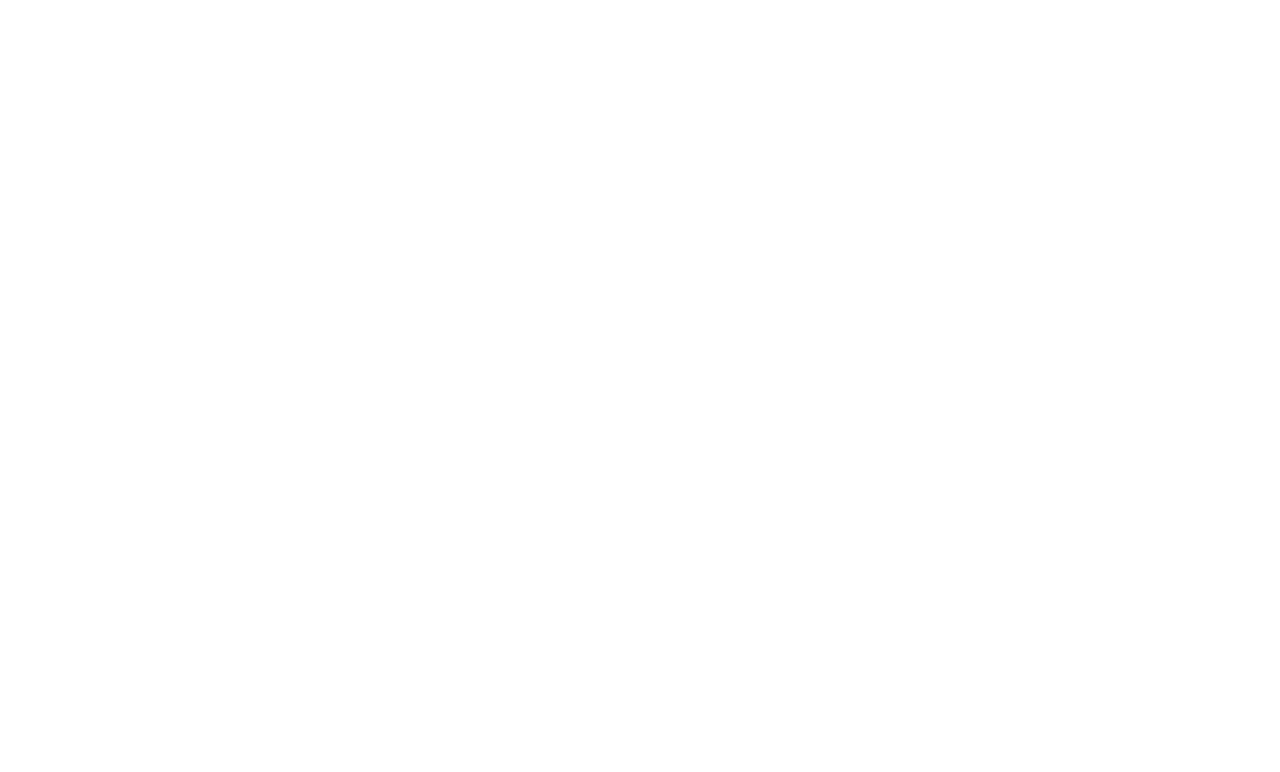
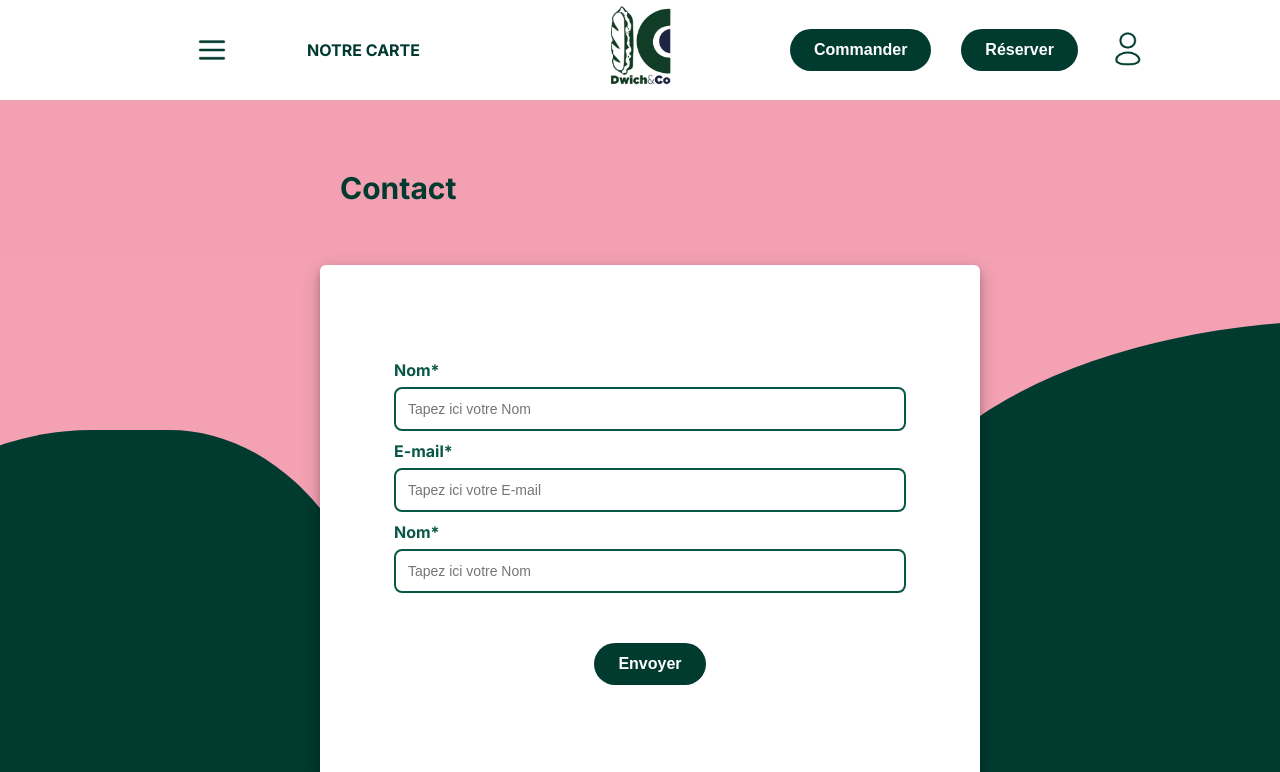
Before and after one commit to Kilecon/dwich_spa, a React (Vite) app: page /contact in a window 1280 px wide. Before the commit this address had no page. Shown: the top 772 px of the page. Built offline with nearby package versions, Linux system fonts and the light colour scheme.

Commit message:
début page contact + fonction scrolltotop qui permet quand on clique sur une redirection de rediriger en haut de la page + ajout dans register/login

```diff
--- a/src/App.tsx
+++ b/src/App.tsx
@@ -1,4 +1,5 @@
 import { BrowserRouter, Routes, Route } from 'react-router-dom';
+import ScrollToTop from './components/ui/ScrollToTop';
 import Header from './components/layout/Header/Header';
 import Footer from './components/layout/Footer/Footer';
 import Home from './pages/Home/burgerHome';
@@ -7,10 +8,12 @@ import Reservation from './pages/Home/reservationHome';
 import Header2 from './components/layout/Header2/Header2';
 import Register from './pages/Register/Registerpage';
 import Login from './pages/Login/Loginpage';
+import Contact from './pages/Contact/contactPage'
 
 function App() {
   return (
     <BrowserRouter>
+    <ScrollToTop />
       <div className="app-container">
           <Routes>
             {/* Home route */}
@@ -20,6 +23,15 @@ function App() {
                 <Home />
                 <Selection />
                 <Reservation />
+                <Footer />
+              </>
+            } />
+
+            {/* Contact route */}
+            <Route path="/contact" element={
+              <>
+                <Header />
+                <Contact />
                 <Footer />
               </>
             } />
--- a/src/components/layout/Footer/Footer.module.scss
+++ b/src/components/layout/Footer/Footer.module.scss
@@ -58,6 +58,15 @@
   }
 }
 
+.footerLink {
+  text-decoration: none;
+  color: #333;
+
+  &:hover {
+    text-decoration: underline;
+  }
+}
+
 @media (max-width: 768px) {
   .footerContent {
     text-align: center;
--- a/src/components/layout/Footer/Footer.tsx
+++ b/src/components/layout/Footer/Footer.tsx
@@ -1,5 +1,6 @@
 import styles from './Footer.module.scss';
 import { Button } from '@/components/ui/Button';
+import { Link } from 'react-router-dom';
 
 const Footer = () => {
   return (
@@ -26,7 +27,9 @@ const Footer = () => {
           <p>Tel. 05.56.85.73.76</p>
           <ul>
             <li>Mentions légales</li>
-            <li>Contact</li>
+            <Link to="/contact" className={styles.footerLink}>
+              <li>Contact</li>
+            </Link>
           </ul>
         </div>
 
--- /dev/null
+++ b/src/components/ui/ScrollToTop.tsx
@@ -0,0 +1,13 @@
+import { useEffect } from "react";
+import { useLocation } from "react-router-dom";
+
+export default function ScrollToTop() {
+  const { pathname } = useLocation();
+
+  useEffect(() => {
+    // Scroll tout en haut au changement de chemin (URL)
+    window.scrollTo(0, 0);
+  }, [pathname]);
+
+  return null;
+}
--- /dev/null
+++ b/src/pages/Contact/contactPage.module.scss
@@ -0,0 +1,182 @@
+.main_content {
+  height: calc(150vh - 100px);
+  background: rgba(239, 129, 153, .75);
+  overflow: hidden;
+  position: relative;
+  width: 100%;
+}
+
+html, body {
+  overflow-x: hidden;
+  margin: 0;
+  padding: 0;
+  width: 100%;
+}
+
+.contactText {
+  font-size: 30px;
+  position:relative;
+  margin-top: 50px;
+  padding: 20px;
+  left: 25%;
+  color:#013a2f;
+  font-weight: bold;
+}
+
+.middleContainer {
+  position: absolute;
+  background: rgb(255, 255, 255);
+  width: 50%;
+  height: 45%;
+  top: 15%;
+  left: 25%;
+  box-shadow: 0 4px 8px 0 rgba(0, 0, 0, 0.2), 0 6px 20px 0 rgba(0, 0, 0, 0.19);
+  padding: 10px;
+  z-index: 2;
+  border-radius: 6px;
+  display: flex;
+  align-items: center;
+  justify-content: center;
+}
+
+.formContainer {
+  width: 80%;
+  display: flex;
+  flex-direction: column;
+  gap: 10px;
+}
+
+.inputGroup {
+  display: flex;
+  flex-direction: column;
+  gap: 5px;
+}
+
+.inputGroup label {
+  font-weight: bold;
+  color: #085747;
+  margin-bottom: 2px;
+}
+
+.inputGroup input {
+  padding: 12px;
+  border: 2px solid #085747;
+  border-radius: 8px;
+  font-size: 14px;
+  outline: none;
+  transition: border-color 0.3s ease;
+}
+
+.inputGroup input:focus {
+  border-color: #013a2f;
+}
+
+.passwordContainer {
+  position: relative;
+  display: flex;
+  align-items: center;
+}
+
+.passwordContainer input {
+  width: 100%;
+  padding-right: 40px;
+}
+
+.passwordToggle {
+  position: absolute;
+  right: 12px;
+  cursor: pointer;
+  user-select: none;
+  font-size: 16px;
+}
+
+.buttonContainer {
+  margin-top: 40px;
+  display: flex;
+  justify-content: center;
+}
+
+.registerText {
+  margin-top: 7px;
+  text-align: center;
+  color: #085747;
+  cursor: pointer;
+  font-size: 14px;
+}
+
+.background::before {
+  position: absolute;
+  content: "";
+  left: -16%;
+  top: 30%;
+  width: 600px;
+  height: 850px;
+  background: #013a2f;
+  border-radius: 62% 47% 82% 35% / 45% 45% 80% 66%;
+  will-change: border-radius, transform, opacity;
+  animation: sliderShape 5s linear infinite;
+  display: block;
+  z-index: 1;
+  -webkit-animation: sliderShape 8s linear infinite;
+}
+
+.background2::before {
+  position: absolute;
+  content: "";
+  left: 69%;
+  top: 20%;
+  width: 1200px;
+  height: 680px;
+  background: #013a2f;
+  border-radius: 49% 62% 15% 35% / 45% 45% 80% 66%;
+  will-change: border-radius, transform, opacity;
+  animation: sliderShape 5s linear infinite;
+  display: block;
+  z-index: 1;
+  -webkit-animation: sliderShape 8s linear infinite;
+}
+
+.eye {
+  width: 30px;
+  height: 22px;
+  right: 0;
+}
+
+@keyframes sliderShape{
+  0%,100%{
+    border-radius: 42% 58% 70% 30% / 45% 45% 55% 55%;
+    transform: translate3d(0,0,0) rotateZ(0.01deg);
+  }
+  34%{
+    border-radius: 70% 30% 46% 54% / 30% 29% 71% 70%;
+    transform:  translate3d(0,5px,0) rotateZ(0.01deg);
+  }
+  50%{
+    transform: translate3d(0,0,0) rotateZ(0.01deg);
+  }
+  67%{
+    border-radius: 100% 60% 60% 100% / 100% 100% 60% 60%;
+    transform: translate3d(0,-3px,0) rotateZ(0.01deg);
+  }
+}
+
+@media (max-width: 768px) {
+  .background {
+    display: None;
+  }
+  .background2 {
+    display: None;
+  }
+}
+
+@media (max-width: 650px) {
+  .middleContainer {
+    width: 100%;
+    left: 0px;
+    box-sizing: border-box;
+  }
+
+  .formContainer {
+    width: 90%;
+  }
+}
--- /dev/null
+++ b/src/pages/Contact/contactPage.tsx
@@ -0,0 +1,68 @@
+import styles from './contactPage.module.scss';
+import { Button } from '@/components/ui/Button';
+import { useNavigate } from 'react-router-dom';
+import type { MouseEvent } from 'react';
+
+
+export const ContactPage = () => {
+  const navigate = useNavigate();
+
+  const contactButton = (e: MouseEvent<HTMLImageElement>) => {
+    e.preventDefault();
+    console.log('contact click');
+    navigate('/')
+  };
+
+  return (
+    <div className={styles.main_content}>
+      <div className={styles.contactText}>Contact</div>
+      <div className={styles.middleContainer}>
+        <div className={styles.formContainer}>
+
+          <div className={styles.inputGroup}>
+            <label htmlFor="name">Nom*</label>
+            <div className={styles.passwordContainer}>
+              <input
+                type="text"
+                id="password"
+                placeholder="Tapez ici votre Nom"
+              />
+            </div>
+          </div>
+
+          <div className={styles.inputGroup}>
+            <label htmlFor="email">E-mail*</label>
+            <input
+              type="email"
+              id="email"
+              placeholder="Tapez ici votre E-mail"
+            />
+          </div>
+
+          <div className={styles.inputGroup}>
+            <label htmlFor="password">Nom*</label>
+            <div className={styles.passwordContainer}>
+              <input
+                type="text"
+                id="password"
+                placeholder="Tapez ici votre Nom"
+              />
+            </div>
+          </div>
+
+          <div className={styles.buttonContainer} onClick={contactButton}>
+            <Button variant="primary" size="medium" onClick={() => console.log('connexion')}>
+              Envoyer
+            </Button>
+          </div>
+
+        </div>
+      </div>
+      <div className={styles.background}>
+        <div className={styles.background2}></div>
+      </div>
+    </div>
+  );
+};
+
+export default ContactPage;
--- a/src/pages/Login/Loginpage.tsx
+++ b/src/pages/Login/Loginpage.tsx
@@ -2,12 +2,20 @@ import styles from './Loginpage.module.scss';
 import { Button } from '@/components/ui/Button';
 import { useState } from 'react';
 import { useNavigate } from 'react-router-dom';
+import type { MouseEvent } from 'react';
+
 
 export const Loginpage = () => {
   const navigate = useNavigate();
 
   const handleRegisterClick = () => {
     navigate('/register');
+  };
+
+  const LoginButton = (e: MouseEvent<HTMLImageElement>) => {
+    e.preventDefault();
+    console.log('login click');
+    navigate('/')
   };
 
   const [showPassword, setShowPassword] = useState(false);
@@ -51,7 +59,7 @@ export const Loginpage = () => {
             </div>
           </div>
 
-          <div className={styles.buttonContainer}>
+          <div className={styles.buttonContainer} onClick={LoginButton}>
             <Button variant="primary" size="medium" onClick={() => console.log('connexion')}>
               Connexion
             </Button>
--- a/src/pages/Register/Registerpage.tsx
+++ b/src/pages/Register/Registerpage.tsx
@@ -2,12 +2,19 @@ import styles from './Registerpage.module.scss';
 import { Button } from '@/components/ui/Button';
 import { useState } from 'react';
 import { useNavigate } from 'react-router-dom';
+import type { MouseEvent } from 'react';
 
 export const Registerpage = () => {
   const navigate = useNavigate();
 
   const handleRegisterClick = () => {
     navigate('/login');
+  };
+
+  const RegisterButton = (e: MouseEvent<HTMLImageElement>) => {
+    e.preventDefault();
+    console.log('register click');
+    navigate('/')
   };
 
   const [showPassword, setShowPassword] = useState(false);
@@ -107,7 +114,7 @@ export const Registerpage = () => {
             </div>
           </div>
 
-          <div className={styles.buttonContainer}>
+          <div className={styles.buttonContainer} onClick={RegisterButton}>
             <Button variant="primary" size="medium" onClick={() => console.log('creer compte')}>
               Créer mon compte
             </Button>
```
